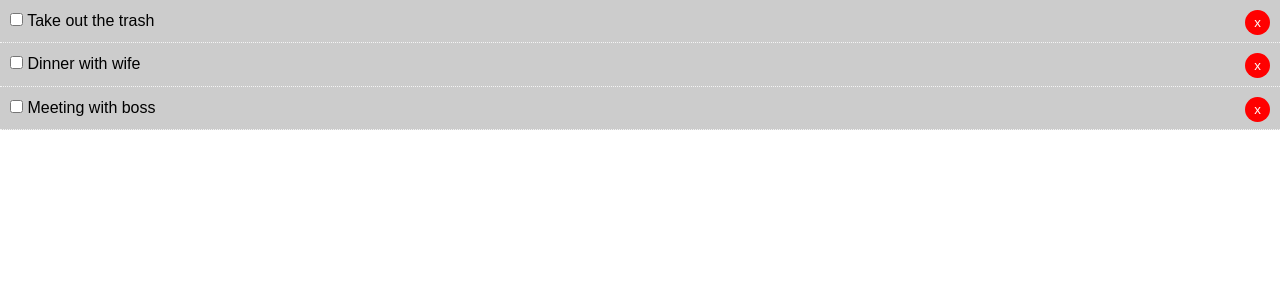
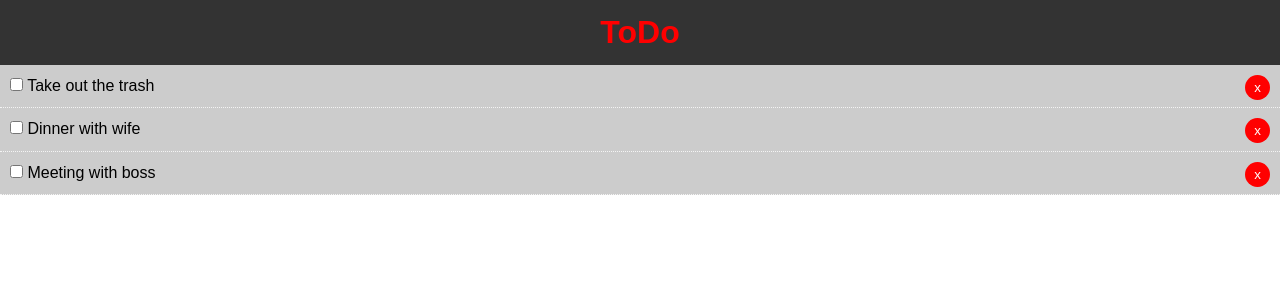
Before and after one commit to asyr01/react, a React (Create React App) app: page / in a window 1280 px wide. Shown: the top 300 px of the page. Built offline with nearby package versions, Linux system fonts and the light colour scheme; the HTML template or start-up script is replaced by a standard one.

Commit message:
Header functional component created

```diff
--- a/src/App.js
+++ b/src/App.js
@@ -1,4 +1,5 @@
 import React, {Component} from 'react';
+import Header from './components/layout/Header'
 import Todos from './components/Todos';
 
 import './App.css';
@@ -43,6 +44,7 @@
 render() {
   return (
     <div className="App">
+    <Header />
     <Todos todos={this.state.todos} markComplete={this.markComplete} delTodo={this.delTodo} />
     </div>
   )
--- /dev/null
+++ b/src/components/layout/Header.js
@@ -0,0 +1,18 @@
+import React from 'react';
+
+function Header() {
+    return(
+        <header style={headerStyle}>
+            <h1>ToDo</h1>
+        </header>
+    )
+}
+
+const headerStyle = {
+    background: '#333',
+    color: '#f00',
+    textAlign: 'center',
+    padding: '10px'
+}
+
+export default Header;
```
Also changed, not shown: 1 other file (tests, documents, lock files or other folders).
